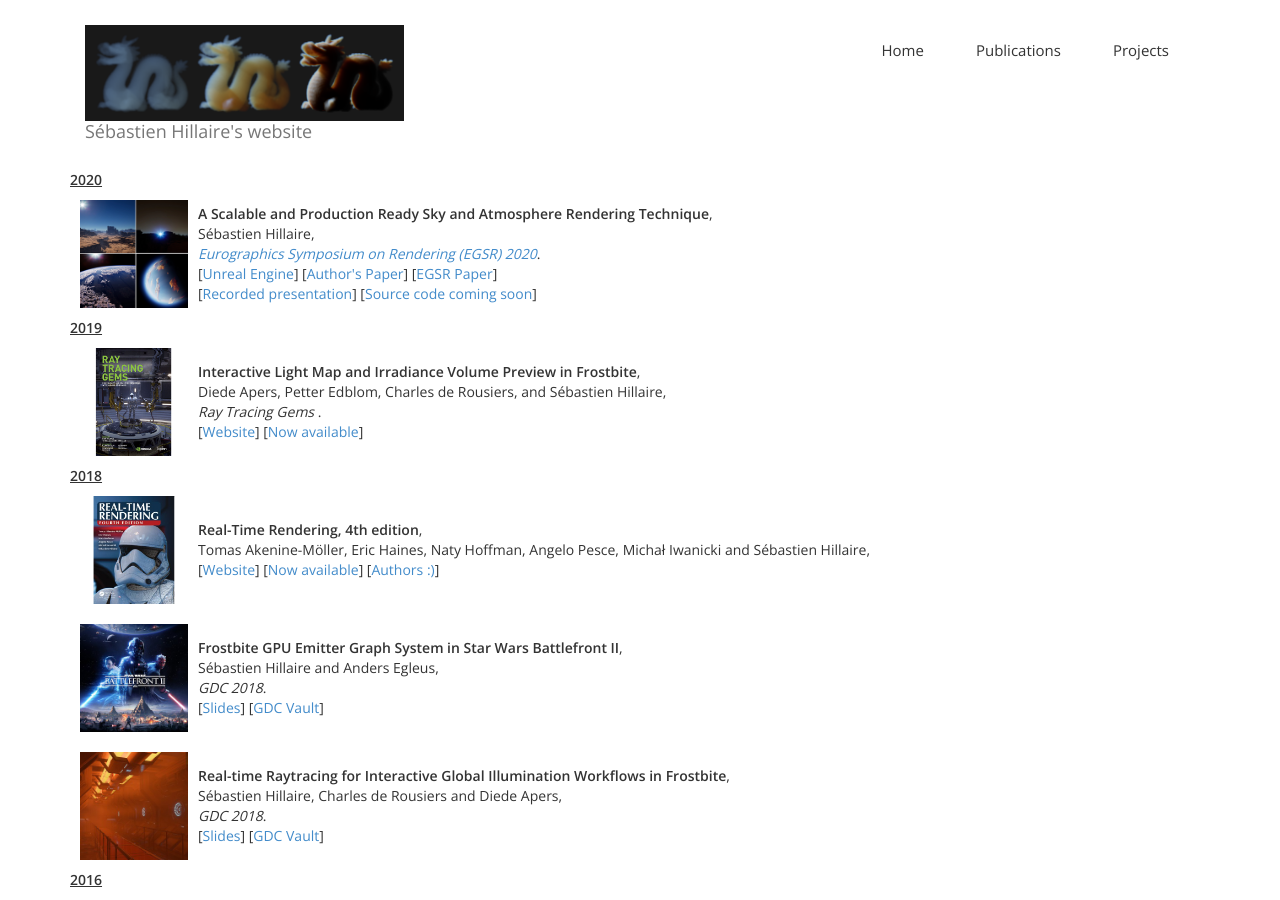
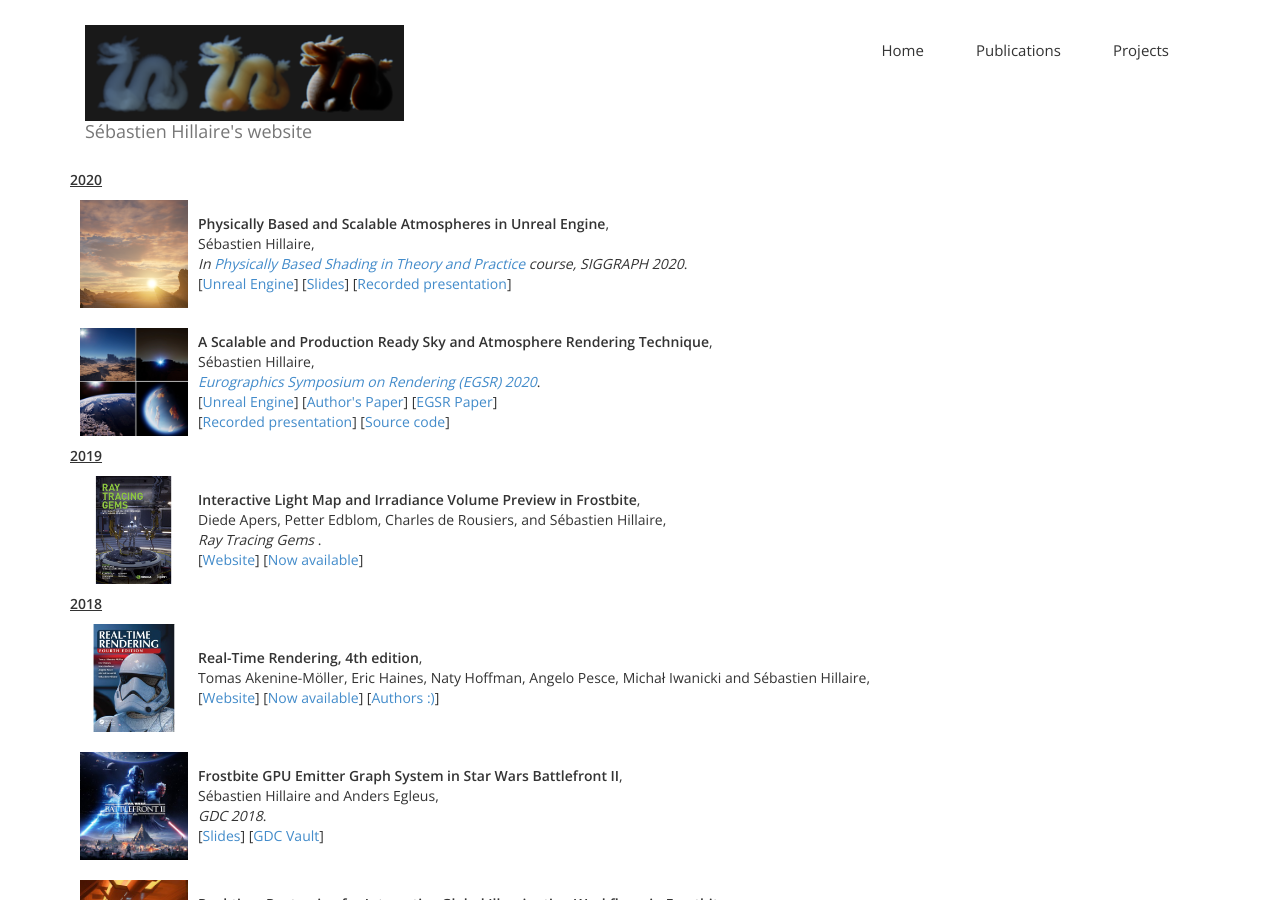
Before and after one commit to sebh/sebh.github.io, a Jekyll site: the page built from publications.html, in a window 1280 px wide and 900 px high. Built offline with Jekyll 4.4.1, drawn with Linux system fonts in a browser that asks for light colours; nearby versions of some CDN libraries; some web fonts are replaced.

Commit message:
Added siggraph 2020 publication

```diff
--- a/publications.html
+++ b/publications.html
@@ -55,6 +55,21 @@ permalink: /publications/
 
         <table class="pub-table">
             <tr>
+                <td><img src="https://sebh.github.io/publications/siggraph2020.png" class="pub-image"></td>
+                <td>
+                    <span class="pub-title"> Physically Based and Scalable Atmospheres in Unreal Engine</span>,<br />
+                    <span class="pub-autho"> S&eacute;bastien Hillaire</span>,<br />
+                    <span class="pub-where"> In <a href="https://blog.selfshadow.com/publications/s2020-shading-course/" target="_blank">Physically Based Shading in Theory and Practice</a> course, SIGGRAPH 2020</span>.<br />
+                    [<a href="https://www.unrealengine.com/" target="_blank">Unreal Engine</a>]
+                    [<a href="https://blog.selfshadow.com/publications/s2020-shading-course/" target="_blank">Slides</a>]
+                    [<a href="https://www.youtube.com/watch?v=SW30QX1wxTY" target="_blank">Recorded presentation</a>]
+                </td>
+                </td>
+            </tr>
+        </table>
+
+        <table class="pub-table">
+            <tr>
                 <td><img src="https://sebh.github.io/publications/egsr2020.png" class="pub-image"></td>
                 <td>
                     <span class="pub-title"> A Scalable and Production Ready Sky and Atmosphere Rendering Technique</span>,<br />
@@ -64,7 +79,7 @@ permalink: /publications/
                     [<a href="https://sebh.github.io/publications/egsr2020.pdf" target="_blank">Author&apos;s Paper</a>]
                     [<a href="https://diglib.eg.org/bitstream/handle/10.1111/cgf14050/v39i4pp013-022.pdf" target="_blank">EGSR Paper</a>]<br />
                     [<a href="https://www.youtube.com/watch?v=y-oBGzDCZKI" target="_blank">Recorded presentation</a>]
-                    [<a href="https://github.com/sebh/UnrealEngineSkyAtmosphere" target="_blank">Source code coming soon</a>]
+                    [<a href="https://github.com/sebh/UnrealEngineSkyAtmosphere" target="_blank">Source code</a>]
                 </td>
             </tr>
         </table>
```
Also changed, not shown: publications/siggraph2020.png (added).
